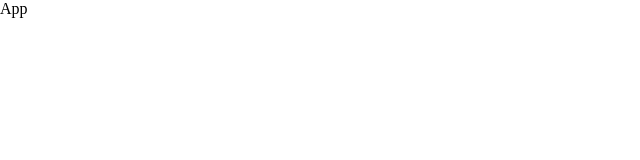
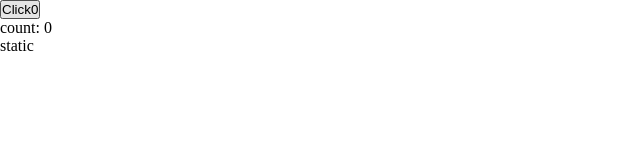
Before and after one commit to Nurislam-React-Developer/web-grade-lessons, a React (Vite) app: page / in a window 1280 px wide. Shown: the top 160 px of the page, without its empty margins (0-640 px from the left). Built offline with nearby package versions, Linux system fonts and the light colour scheme.

Commit message:
feat: implement Parent component with state management and memoization

```diff
--- a/src/App.jsx
+++ b/src/App.jsx
@@ -1,8 +1,11 @@
 import React from 'react'
+import Parent from './components/Parent'
 
 const App = () => {
   return (
-    <div>App</div>
+    <div>
+      <Parent/>
+    </div>
   )
 }
 
--- /dev/null
+++ b/src/components/Parent.jsx
@@ -0,0 +1,21 @@
+import React from 'react'
+import { useState } from 'react';
+
+const ExpensiveComponent = React.memo(({ value }) => {
+	console.log('Рендер ExpensiveComponent');
+	return <div>{value}</div>;
+});
+
+const Parent = () => {
+  const [count, setCount ] = useState(0)
+
+  return (
+		<div>
+			<button onClick={() => setCount(count + 1)}>Click{count}</button>
+      <p>count: {count}</p>
+			<ExpensiveComponent value='static' />
+		</div>
+	);
+}
+
+export default Parent
```
